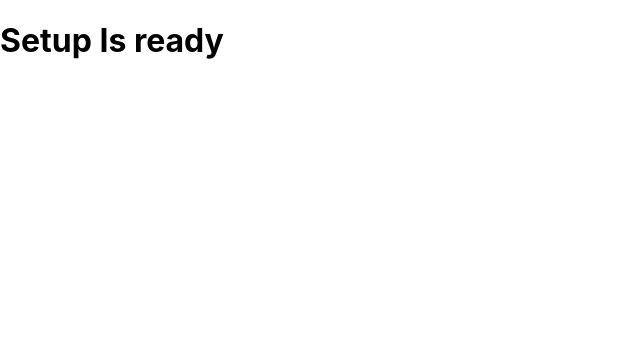
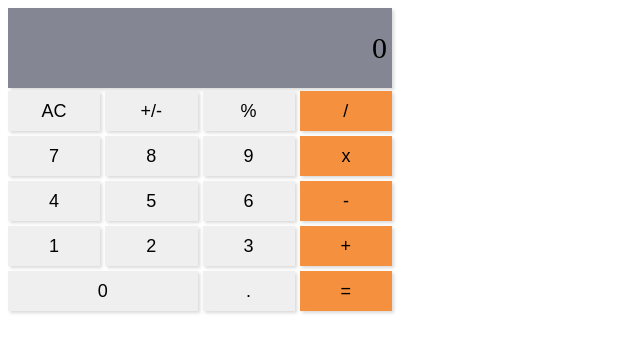
Before and after one commit to mosidrum/Maths_Magicians, a React (Create React App) app: page / in a window 1280 px wide. Shown: the top 352 px of the page, without its empty margins (0-640 px from the left). Built offline with nearby package versions, Linux system fonts and the light colour scheme.

Commit message:
added a component

```diff
--- a/src/App.js
+++ b/src/App.js
@@ -1,8 +1,8 @@
+import Calculator from './components/pages/Calculator';
+
 function App() {
   return (
-    <div>
-      <h1>Setup Is ready</h1>
-    </div>
+    <Calculator />
   );
 }
 
--- /dev/null
+++ b/src/components/pages/Calculator.js
@@ -0,0 +1,72 @@
+import './calculator.css';
+
+const Calculator = () => (
+  <section className="my-calculator">
+    <div className="result">
+      <span className="screen">
+        0
+      </span>
+    </div>
+    <div className="buttons">
+      <button type="button" className="ac">
+        AC
+      </button>
+      <button type="button" className="plmi">
+        +/-
+      </button>
+      <button type="button" className="percent">
+        %
+      </button>
+      <button type="button" className="division orange">
+        /
+      </button>
+      <button type="button" className="digit">
+        7
+      </button>
+      <button type="button" className="digit">
+        8
+      </button>
+      <button type="button" className="digit">
+        9
+      </button>
+      <button type="button" className="multiplication orange">
+        x
+      </button>
+      <button type="button" className="digit">
+        4
+      </button>
+      <button type="button" className="digit">
+        5
+      </button>
+      <button type="button" className="digit">
+        6
+      </button>
+      <button type="button" className="subtract orange">
+        -
+      </button>
+      <button type="button" className="digit">
+        1
+      </button>
+      <button type="button" className="digit">
+        2
+      </button>
+      <button type="button" className="digit">
+        3
+      </button>
+      <button type="button" className="addition orange">
+        +
+      </button>
+      <button type="button" className="zero">
+        0
+      </button>
+      <button type="button" className="decimal">
+        .
+      </button>
+      <button type="button" className="equal orange">
+        =
+      </button>
+    </div>
+  </section>
+);
+
+export default Calculator;
--- /dev/null
+++ b/src/components/pages/calculator.css
@@ -0,0 +1,42 @@
+.my-calculator {
+  display: flex;
+  flex-direction: column;
+  width: 30vw;
+}
+/* stylelint-disable */
+.result {
+  display: flex;
+  justify-content: flex-end;
+  align-items: center;
+  height: 70px;
+  padding: 5px;
+  font-size: 30px;
+  background-color: rgb(133,134,148);
+  box-shadow: rgba(0, 0, 0, 0.15) 2.4px 2.4px 3.2px;
+  margin-bottom: 3px;
+}
+/* stylelint-enable */
+.buttons {
+  display: grid;
+  grid-template-columns: repeat(4, 1fr);
+  gap: 5px;
+}
+
+.orange {
+  background-color: rgb(245,145,62);
+}
+/* stylelint-disable */
+button {
+  height: 40px;
+  font-size: 18px;
+  border: none;
+  box-shadow: rgba(0, 0, 0, 0.15) 2.4px 2.4px 3.2px;
+}
+/* stylelint-enable */
+button:hover {
+  cursor: pointer;
+}
+
+.zero {
+  grid-column-end: span 2;
+}
--- a/src/index.css
+++ /dev/null
@@ -1,27 +0,0 @@
-body {
-  margin: 0;
-  font-family:
-    -apple-system,
-    BlinkMacSystemFont,
-    'Segoe UI',
-    'Roboto',
-    'Oxygen',
-    'Ubuntu',
-    'Cantarell',
-    'Fira Sans',
-    'Droid Sans',
-    'Helvetica Neue',
-    sans-serif;
-  -webkit-font-smoothing: antialiased;
-  -moz-osx-font-smoothing: grayscale;
-}
-
-code {
-  font-family:
-    source-code-pro,
-    Menlo,
-    Monaco,
-    Consolas,
-    'Courier New',
-    monospace;
-}
--- a/src/index.js
+++ b/src/index.js
@@ -1,8 +1,6 @@
 import React from 'react';
 import ReactDOM from 'react-dom/client';
-import './index.css';
 import App from './App';
-import reportWebVitals from './reportWebVitals';
 
 const root = ReactDOM.createRoot(document.getElementById('root'));
 root.render(
@@ -10,8 +8,3 @@ root.render(
     <App />
   </React.StrictMode>,
 );
-
-// If you want to start measuring performance in your app, pass a function
-// to log results (for example: reportWebVitals(console.log))
-// or send to an analytics endpoint. Learn more: https://bit.ly/CRA-vitals
-reportWebVitals();
--- a/src/reportWebVitals.js
+++ /dev/null
@@ -1,15 +0,0 @@
-const reportWebVitals = (onPerfEntry) => {
-  if (onPerfEntry && onPerfEntry instanceof Function) {
-    import('web-vitals').then(({
-      getCLS, getFID, getFCP, getLCP, getTTFB,
-    }) => {
-      getCLS(onPerfEntry);
-      getFID(onPerfEntry);
-      getFCP(onPerfEntry);
-      getLCP(onPerfEntry);
-      getTTFB(onPerfEntry);
-    });
-  }
-};
-
-export default reportWebVitals;
```
Also changed, not shown: src/App.css (deleted, +0 -39 lines), src/setupTests.js (deleted, +0 -5 lines), src/logo.svg (deleted), 1 other file (tests, documents, lock files or other folders).
